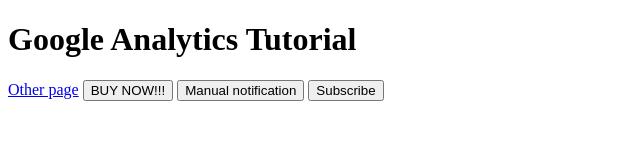
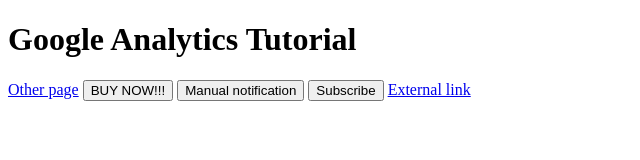
Before and after one commit to khamiltonuk/pwa, a plain HTML site: page index.html in a window 1280 px wide. Shown: the whole page, without its empty margins (0-640 px from the left). Drawn offline with Linux system fonts and the light colour scheme.

Commit message:
Add: optional challenge link

```diff
--- a/index.html
+++ b/index.html
@@ -24,6 +24,8 @@
 
     <button id="subscribe">Subscribe</button>
 
+    <a href="https://www.google.com/" id="external">External link</a>
+
     <!-- TODO Step 4: Add tracking snippet -->
 
     <script src="js/main.js"></script>
```
